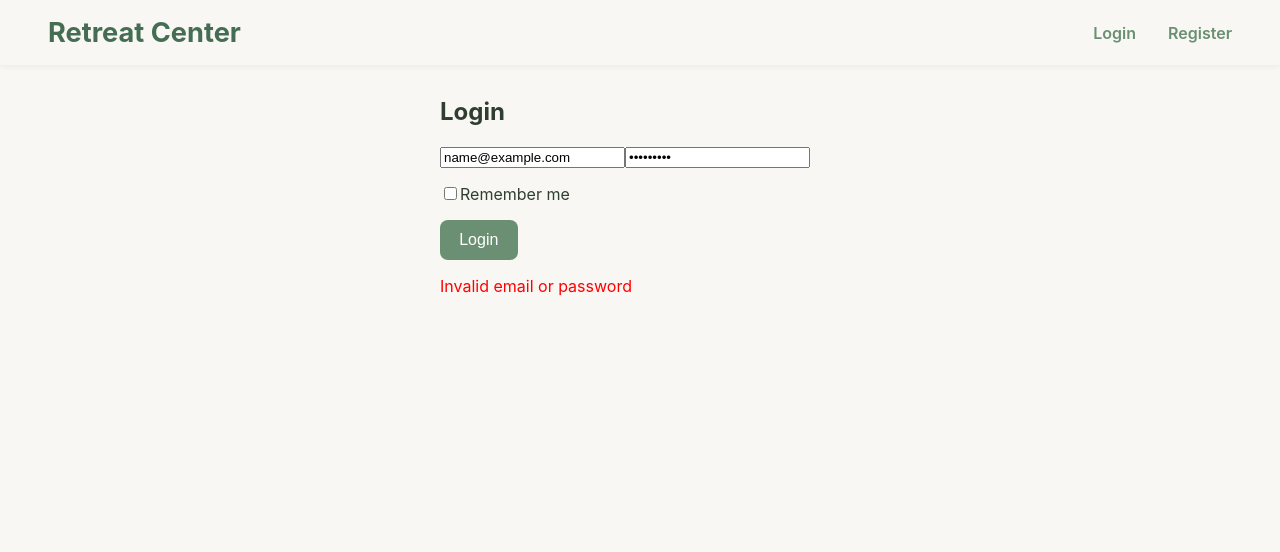
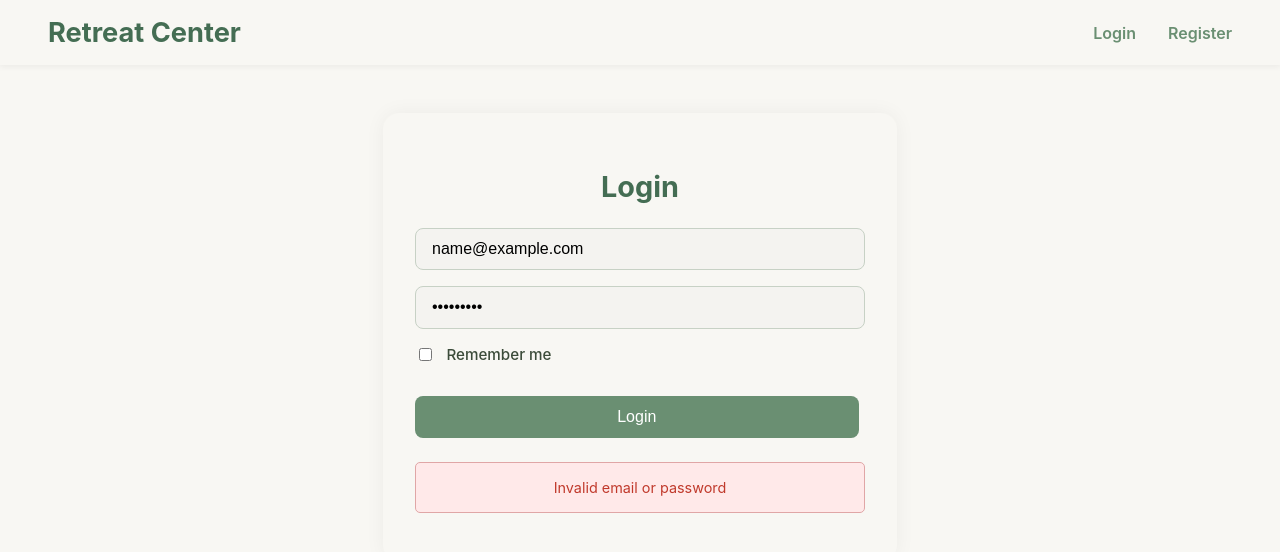
Before and after one commit to DiegoHidenori/Capstone-IndustryProject-Frontend, a React (Create React App) app: page /login in a window 1280 px wide. Both pictures are taken after typing "name@example.com", "Sample123" into the empty fields and a click on the button "Login". Shown: the top 552 px of the page. Built offline with nearby package versions, Linux system fonts and the light colour scheme; no server answers.

Commit message:
Added CSS to login and register files

```diff
--- a/src/pages/Login.js
+++ b/src/pages/Login.js
@@ -2,6 +2,7 @@ import { useState } from "react";
 import { useNavigate, Navigate } from "react-router-dom";
 import { useAuth } from "../context/AuthContext";
 import api from "../utils/api";
+import "../styles/AuthForm.css";
 
 export default function Login() {
     const [email, setEmail] = useState("");
@@ -37,9 +38,9 @@ export default function Login() {
     };
 
     return (
-        <div style={{ maxWidth: "400px", margin: "2rem auto" }}>
+        <div className="auth-form-container">
             <h2>Login</h2>
-            <form onSubmit={handleLogin}>
+            <form className="auth-form" onSubmit={handleLogin}>
                 <input
                     type="email"
                     placeholder="Email"
@@ -54,8 +55,7 @@ export default function Login() {
                     onChange={(e) => setPassword(e.target.value)}
                     required
                 />
-
-                <label style={{ display: "block", marginTop: "1rem" }}>
+                <label>
                     <input
                         type="checkbox"
                         checked={rememberMe}
@@ -63,16 +63,10 @@ export default function Login() {
                     />
                     Remember me
                 </label>
-
-                <button
-                    type="submit"
-                    disabled={isSubmitting}
-                    style={{ marginTop: "1rem" }}
-                >
+                <button type="submit" disabled={isSubmitting}>
                     {isSubmitting ? "Logging in..." : "Login"}
                 </button>
-
-                {error && <p style={{ color: "red" }}>{error}</p>}
+                {error && <p className="error">{error}</p>}
             </form>
         </div>
     );
--- a/src/pages/Register.js
+++ b/src/pages/Register.js
@@ -3,6 +3,7 @@ import axios from "axios";
 import { useNavigate, Navigate } from "react-router-dom";
 import { useAuth } from "../context/AuthContext";
 import api from "../utils/api";
+import "../styles/AuthForm.css";
 
 export default function Register() {
     const [formData, setFormData] = useState({
@@ -33,10 +34,11 @@ export default function Register() {
     };
 
     return (
-        <div>
+        <div className="auth-form-container">
             <h2>Register</h2>
-            <form onSubmit={handleRegister}>
+            <form className="auth-form" onSubmit={handleRegister}>
                 <input
+                    type="text"
                     name="firstName"
                     placeholder="First Name"
                     value={formData.firstName}
@@ -44,6 +46,7 @@ export default function Register() {
                     required
                 />
                 <input
+                    type="text"
                     name="lastName"
                     placeholder="Last Name"
                     value={formData.lastName}
@@ -67,7 +70,7 @@ export default function Register() {
                     required
                 />
                 <button type="submit">Register</button>
-                {error && <p style={{ color: "red" }}>{error}</p>}
+                {error && <p className="error">{error}</p>}
             </form>
         </div>
     );
--- /dev/null
+++ b/src/styles/AuthForm.css
@@ -0,0 +1,68 @@
+.auth-form-container {
+    max-width: 450px;
+    margin: 3rem auto;
+    padding: 2rem;
+    background: #f8f7f3;
+    border-radius: 1rem;
+    box-shadow: 0 0 20px rgba(0, 0, 0, 0.05);
+    color: #2f3e2e;
+}
+
+.auth-form-container h2 {
+    text-align: center;
+    margin-bottom: 1.5rem;
+    font-size: 1.8rem;
+    color: #446d53;
+}
+
+.auth-form {
+    display: flex;
+    flex-direction: column;
+    gap: 1rem;
+}
+
+.auth-form input[type="text"],
+.auth-form input[type="email"],
+.auth-form input[type="password"] {
+    padding: 0.7rem 1rem;
+    font-size: 1rem;
+    border: 1px solid #c7d1c5;
+    border-radius: 0.5rem;
+    background-color: #f4f3f0;
+}
+
+.auth-form label {
+    font-weight: 500;
+    color: #3b4b39;
+    display: flex;
+    align-items: center;
+    gap: 0.5rem;
+    font-size: 0.95rem;
+}
+
+.auth-form button[type="submit"] {
+    padding: 0.75rem 1.2rem;
+    background-color: #6a8f72;
+    color: white;
+    border: none;
+    border-radius: 0.5rem;
+    cursor: pointer;
+    font-size: 1rem;
+    transition: background-color 0.3s ease;
+}
+
+.auth-form button[type="submit"]:hover {
+    background-color: #4b7253;
+}
+
+.auth-form .error {
+    color: #c0392b;
+    text-align: center;
+    margin-top: 0.5rem;
+    font-size: 0.9rem;
+}
+
+.auth-form input[type="checkbox"] {
+    accent-color: #6a8f72;
+    margin-right: 0.4rem;
+}
```
